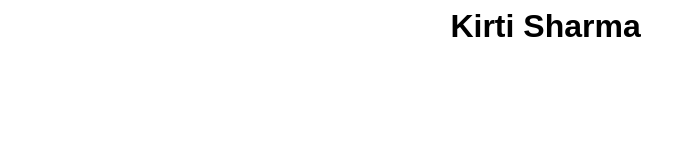
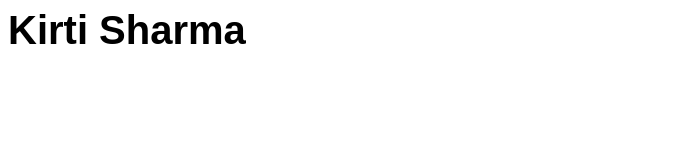
Before and after one commit to kirtisharma2008/firstwa, a plain HTML site: page index.html in a window 1280 px wide. Shown: the whole page, without its empty margins (0-694 px from the left). Drawn offline with Linux system fonts and the light colour scheme.

Commit message:
Update style.css

```diff
--- a/style.css
+++ b/style.css
@@ -3,6 +3,6 @@ font-family: sans-serif;
 }
 
 h1{
-  width:30%;
+  font-size: 2.5rem;
   margin:0 auto;
 }
```
